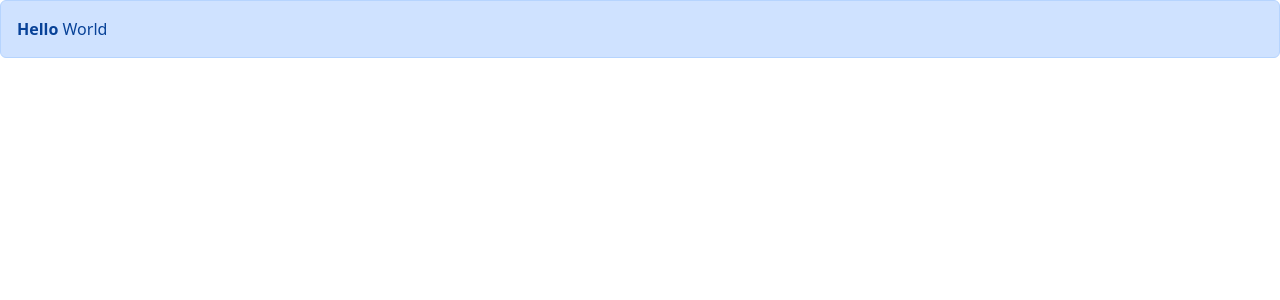
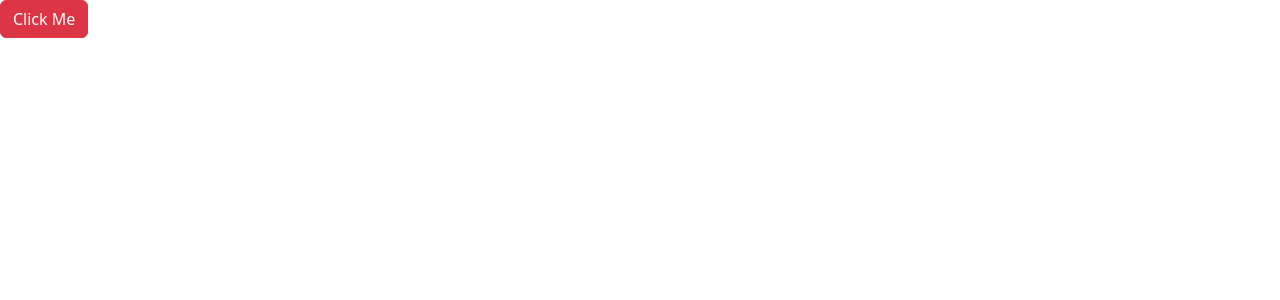
Before and after one commit to TootyNav/react-app, a React (Vite) app: page / in a window 1280 px wide. Shown: the top 300 px of the page. Built offline with nearby package versions, Linux system fonts and the light colour scheme.

Commit message:
Add a button with custom text and colour.

```diff
--- a/src/App.tsx
+++ b/src/App.tsx
@@ -1,16 +1,33 @@
-import Alert from "./components/Alert";
+import Button from "./components/Button";
 
 function App() {
   return (
     <div>
-      <Alert>
-        <strong>Hello</strong> World
-      </Alert>
+      <Button
+        colour="danger"
+        OnClick={() => {
+          console.log("Clicked");
+        }}
+      >
+        Click Me
+      </Button>
     </div>
   );
 }
 
 export default App;
+
+// import Alert from "./components/Alert";
+
+// function App() {
+//   return (
+//     <div>
+//       <Alert>
+//         <strong>Hello</strong> World
+//       </Alert>
+//     </div>
+//   );
+// }
 
 //import ListGroup from "./components/ListGroup";
 
--- /dev/null
+++ b/src/components/Button.tsx
@@ -0,0 +1,15 @@
+interface Props {
+  children: string;
+  colour?: "primary" | "secondary" | "danger";
+  OnClick: () => void;
+}
+
+const Button = ({ children, colour = "primary", OnClick }: Props) => {
+  return (
+    <div className={"btn btn-" + colour} onClick={OnClick}>
+      {children}
+    </div>
+  );
+};
+
+export default Button;
```
